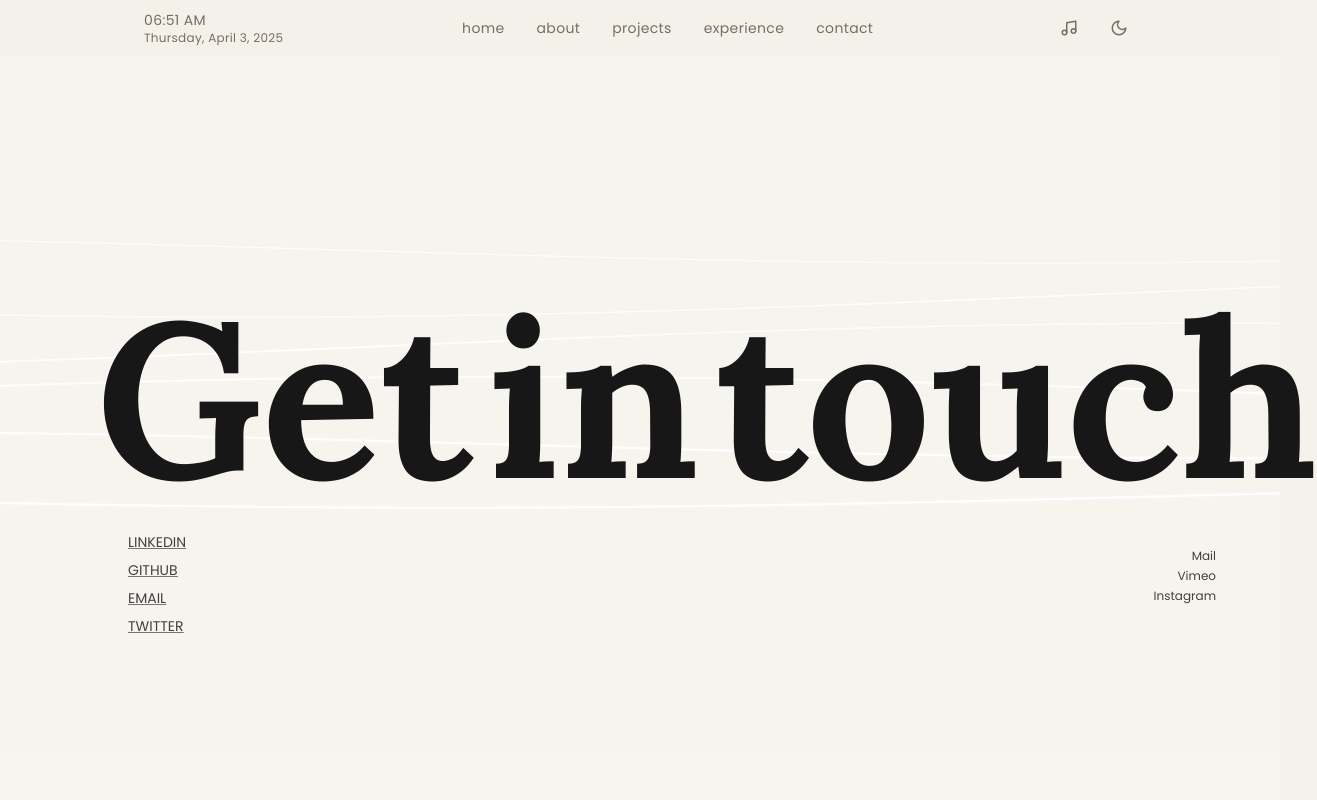
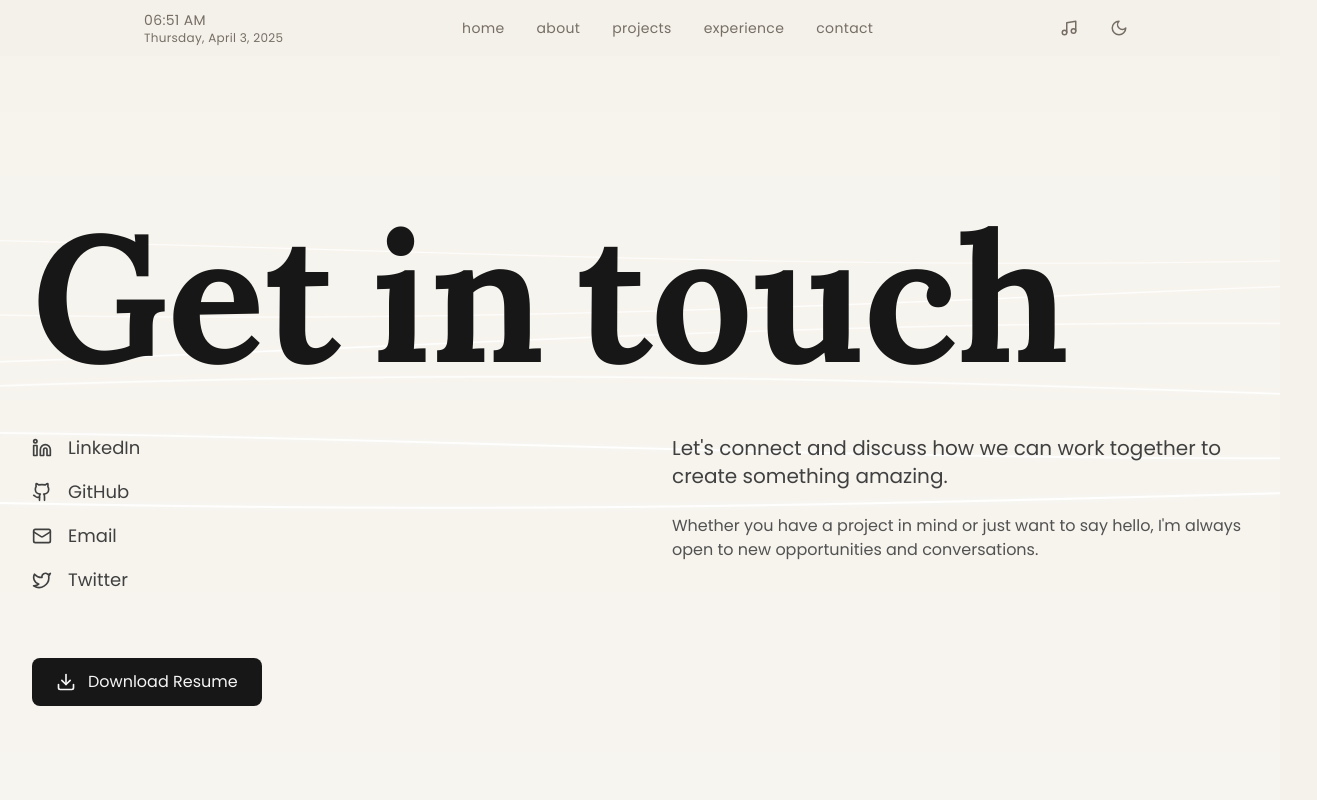
Before and after one commit to kartikeyas-x/portfolio-latest, a React (Vite) app: page /contact in a window 1280 px wide. Shown: the top 800 px of the page, 1317 px wide, since content can reach past the window. Built offline with nearby package versions, Linux system fonts and the light colour scheme; the HTML template or start-up script is replaced by a standard one.

Commit message:
Restored to '59c3de99f8fed51e1354b83b20b18be65c3911bd'
Replit-Restored-To: 59c3de99f8fed51e1354b83b20b18be65c3911bd

```diff
--- a/src/pages/Contact.jsx
+++ b/src/pages/Contact.jsx
@@ -2,28 +2,13 @@ import React, { useState } from 'react';
 import { motion } from "framer-motion";
 import ParticleBackground from '../components/ParticleBackground';
 import {
-  ExternalLink
+  ExternalLink,
+  Mail,
+  Linkedin,
+  Github,
+  Twitter,
+  Download
 } from 'lucide-react';
-
-const ContactPage = () => {
-  const socialLinks = [
-    {
-      name: "LinkedIn",
-      link: "https://www.linkedin.com/in/kartikeya-dhanwaria/"
-    },
-    {
-      name: "GitHub",
-      link: "https://github.com/kartikeyas-x"
-    },
-    {
-      name: "Email",
-      link: "mailto:kartikeyasoni@gmail.com"
-    },
-    {
-      name: "Twitter",
-      link: "https://x.com/Kartikeya_soni1"
-    }
-  ];
 
 const textVariants = {
   initial: {
@@ -52,14 +37,51 @@ const ContactPage = () => {
   }
 };
 
+const ContactPage = () => {
+  const [downloading, setDownloading] = useState(false);
+
+  const socialLinks = [
+    {
+      name: "LinkedIn",
+      icon: <Linkedin size={20} />,
+      link: "https://www.linkedin.com/in/kartikeya-dhanwaria/"
+    },
+    {
+      name: "GitHub",
+      icon: <Github size={20} />,
+      link: "https://github.com/kartikeyas-x"
+    },
+    {
+      name: "Email",
+      icon: <Mail size={20} />,
+      link: "mailto:kartikeyasoni@gmail.com"
+    },
+    {
+      name: "Twitter",
+      icon: <Twitter size={20} />,
+      link: "https://x.com/Kartikeya_soni1"
+    }
+  ];
+
+  const handleDownload = () => {
+    setDownloading(true);
+    setTimeout(() => setDownloading(false), 2000);
+  };
+
   return (
     <div className="fluid-background relative min-h-screen bg-[#f5f2eb] dark:bg-[#1a1614] transition-colors duration-300 flex flex-col justify-between p-8 font-poppins">
       <div className="absolute inset-0">
         <ParticleBackground />
       </div>
 
-      <main className="relative z-10 flex flex-col justify-center flex-grow pt-3">
-        <div className="text-[220px] font-lora font-bold text-neutral-900 dark:text-neutral-100 pl-16 leading-none mb-6 flex space-x-4">
+      <main className="relative z-10 flex flex-col justify-center flex-grow">
+        <motion.div
+          className="max-w-7xl mx-auto w-full"
+          initial={{ opacity: 0 }}
+          animate={{ opacity: 1 }}
+          transition={{ duration: 0.6 }}
+        >
+          <div className="text-[180px] font-lora font-bold text-neutral-900 dark:text-neutral-100 leading-none mb-12">
             {["Get", "in", "touch"].map((word, index) => (
               <motion.span
                 key={word}
@@ -68,102 +90,76 @@ const ContactPage = () => {
                 animate="animate"
                 variants={textVariants}
                 whileHover="hover"
-              className="inline-block cursor-default"
+                className="inline-block mr-8 cursor-default"
               >
                 {word}
               </motion.span>
             ))}
           </div>
 
-        <div className="flex">
+          <div className="grid md:grid-cols-2 gap-16">
             <motion.div
               initial={{ opacity: 0, x: -50 }}
-            animate={{
-              opacity: 1,
-              x: 0,
-              transition: {
-                duration: 0.6,
-                delay: 0.2,
-                type: "spring",
-                stiffness: 100
-              }
-            }}
-            className="pl-24 flex-grow"
+              animate={{ opacity: 1, x: 0 }}
+              transition={{ duration: 0.6, delay: 0.3 }}
+              className="space-y-8"
             >
-            <motion.ul
-              initial="hidden"
-              animate="visible"
-              className="space-y-2"
-            >
+              <div className="space-y-4">
                 {socialLinks.map((social, index) => (
-                <motion.li
+                  <motion.div
                     key={social.name}
-                  initial={{ opacity: 0, x: -30 }}
-                  animate={{
-                    opacity: 1,
-                    x: 0,
-                    transition: {
-                      delay: 0.3 + index * 0.1,
-                      duration: 0.6,
-                      type: "spring"
-                    }
-                  }}
-                  whileHover={{
-                    scale: 1.05,
-                    transition: { duration: 0.2 }
-                  }}
-                  className="text-sm uppercase underline decoration-neutral-500 hover:text-neutral-900 dark:hover:text-neutral-200 transition-all duration-300"
+                    initial={{ opacity: 0, y: 20 }}
+                    animate={{ opacity: 1, y: 0 }}
+                    transition={{ delay: 0.4 + index * 0.1 }}
+                    className="group"
                   >
                     <a
                       href={social.link}
                       target="_blank"
                       rel="noopener noreferrer"
-                    className="flex items-center space-x-2 group"
+                      className="flex items-center space-x-4 text-neutral-700 dark:text-neutral-300 hover:text-neutral-900 dark:hover:text-neutral-100 transition-colors duration-300"
                     >
-                    <span className="text-neutral-700 dark:text-neutral-300">{social.name}</span>
-                    <ExternalLink
-                      className="w-4 h-4 opacity-0 group-hover:opacity-100 transition-opacity duration-300 text-neutral-700 dark:text-neutral-300"
-                    />
+                      {social.icon}
+                      <span className="text-lg">{social.name}</span>
+                      <ExternalLink className="w-4 h-4 opacity-0 group-hover:opacity-100 transition-opacity duration-300" />
                     </a>
-                </motion.li>
+                  </motion.div>
                 ))}
-            </motion.ul>
+              </div>
+
+              <motion.div
+                initial={{ opacity: 0, y: 20 }}
+                animate={{ opacity: 1, y: 0 }}
+                transition={{ delay: 0.8 }}
+                className="pt-8"
+              >
+                <a
+                  href="/KartikeyaDhanwaria_Resume.pdf"
+                  download
+                  onClick={handleDownload}
+                  className="inline-flex items-center space-x-3 px-6 py-3 bg-neutral-900 dark:bg-neutral-100 text-neutral-100 dark:text-neutral-900 rounded-lg hover:bg-neutral-800 dark:hover:bg-neutral-200 transition-colors duration-300"
+                >
+                  <Download className={`w-5 h-5 ${downloading ? 'animate-bounce' : ''}`} />
+                  <span>Download Resume</span>
+                </a>
+              </motion.div>
             </motion.div>
 
             <motion.div
               initial={{ opacity: 0, x: 50 }}
-            animate={{
-              opacity: 1,
-              x: 0,
-              transition: {
-                duration: 0.6,
-                delay: 0.4,
-                type: "spring",
-                stiffness: 100
-              }
-            }}
-            className="text-right pr-8 self-end pb-8"
+              animate={{ opacity: 1, x: 0 }}
+              transition={{ duration: 0.6, delay: 0.5 }}
+              className="space-y-6"
             >
-            <a
-              href="mailto:contact@example.com"
-              className="block text-xs text-neutral-700 dark:text-neutral-300 mb-1 hover:text-neutral-900 dark:hover:text-neutral-100 transition-colors"
-            >
-              Mail
-            </a>
-            <a
-              href="https://vimeo.com"
-              className="block text-xs text-neutral-700 dark:text-neutral-300 mb-1 hover:text-neutral-900 dark:hover:text-neutral-100 transition-colors"
-            >
-              Vimeo
-            </a>
-            <a
-              href="https://instagram.com"
-              className="block text-xs text-neutral-700 dark:text-neutral-300 hover:text-neutral-900 dark:hover:text-neutral-100 transition-colors"
-            >
-              Instagram
-            </a>
+              <p className="text-xl text-neutral-700 dark:text-neutral-300">
+                Let's connect and discuss how we can work together to create something amazing.
+              </p>
+              <p className="text-neutral-600 dark:text-neutral-400">
+                Whether you have a project in mind or just want to say hello, I'm always open to new opportunities and conversations.
+              </p>
             </motion.div>
           </div>
+        </motion.div>
       </main>
     </div>
   );
```
Also changed, not shown: 1 other file (tests, documents, lock files or other folders). Lines whose indentation alone changed are shown as unchanged.
